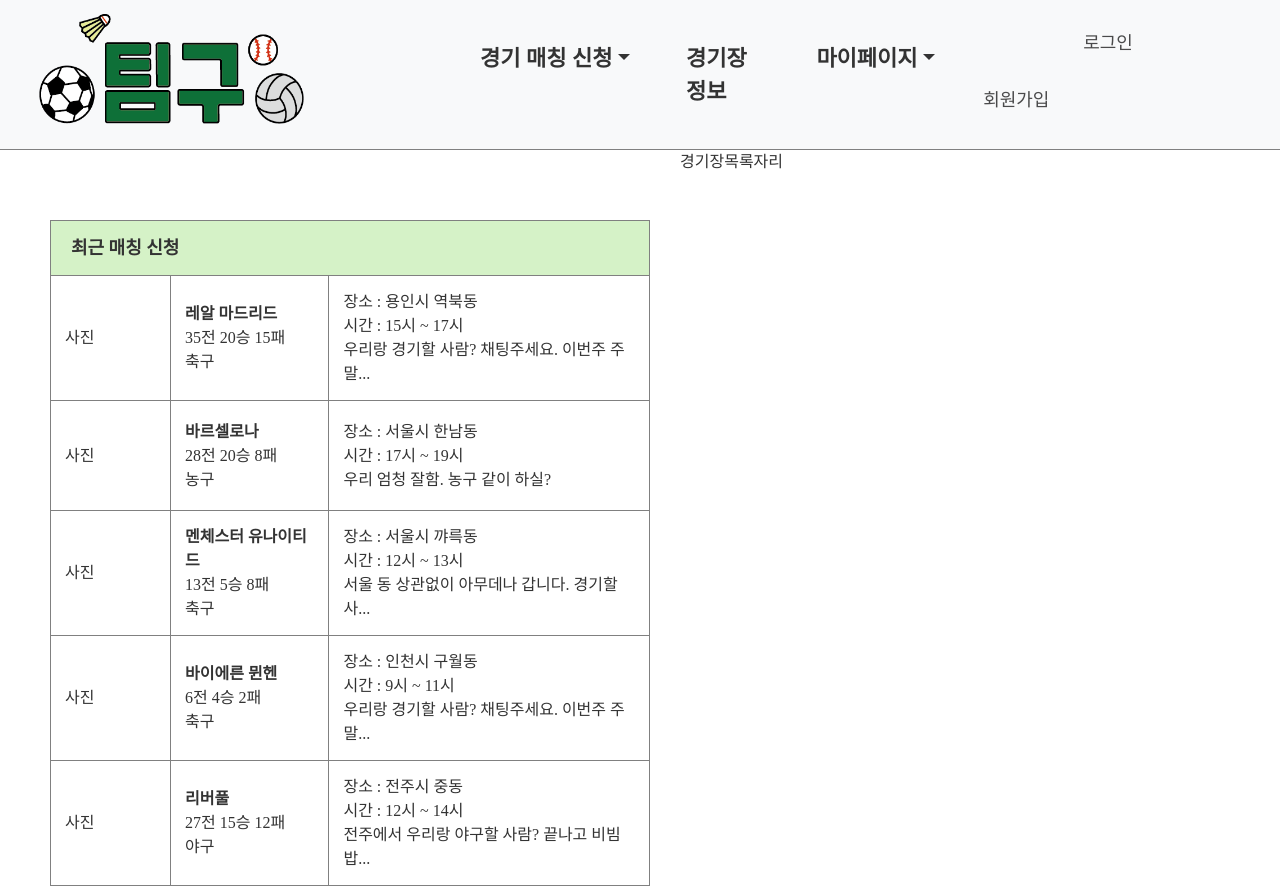
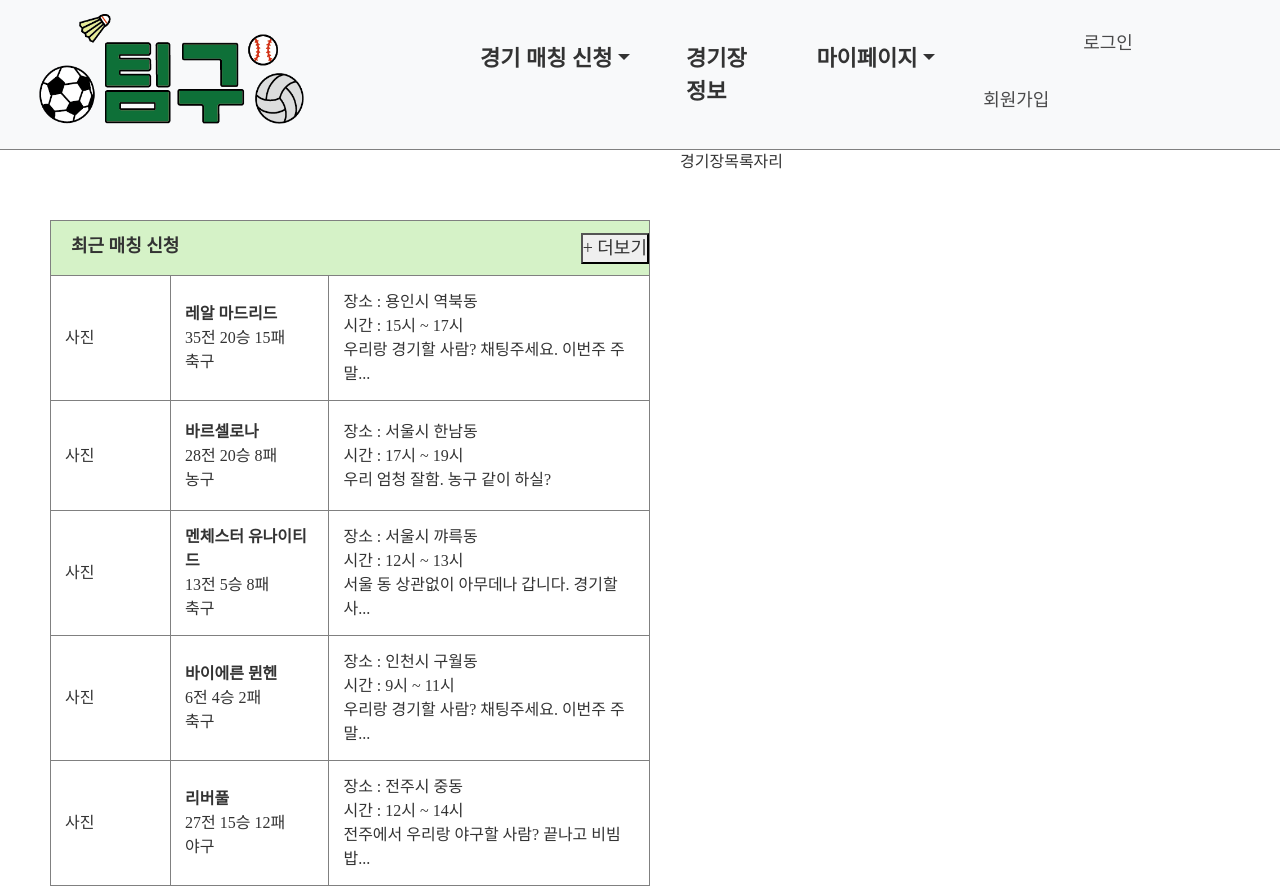
Before and after one commit to TeamGuu/TeamGuu-frontend, a React (Create React App) app in the folder capstone/: page / in a window 1280 px wide. Built offline with nearby package versions, Linux system fonts and the light colour scheme.

Commit message:
feat: 더보기 버튼 추가

```diff
--- a/capstone/src/components/table/NewMatchListTable.js
+++ b/capstone/src/components/table/NewMatchListTable.js
@@ -1,5 +1,4 @@
 import React from "react";
-import Table from 'react-bootstrap/Table';
 
 const NewMatchListTable = () => {
     return (
@@ -8,6 +7,7 @@ const NewMatchListTable = () => {
               <tr>
                 <th colSpan={3}>
                     최근 매칭 신청
+                    <button className="plusBtn">+ 더보기</button>
                 </th>
               </tr>
             </thead>
--- a/capstone/src/style/MainPage.css
+++ b/capstone/src/style/MainPage.css
@@ -110,6 +110,10 @@ thead tr{
     border-bottom: 1px solid grey;
 }
 
+.plusBtn{
+    float: right;
+}
+
 tbody tr td:first-child{
     width: 120px;
     height: 110px;
```
